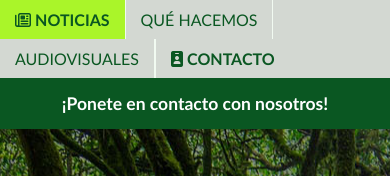
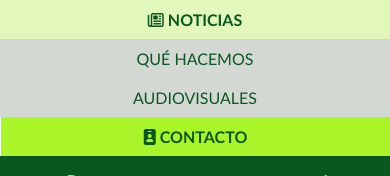
Before and after one commit to nmidia92/PROYECTO-CCS-PARA-GIT, a plain HTML site: page contacto.html in a window 390 px wide. Shown: the top 176 px of the page. Drawn offline with Linux system fonts and the light colour scheme.

Commit message:
DETALLES BARRAS
AGREGUE LA MODIFICACION DE LA BARRA PARA NAVEGACION EN EL MOVIL EN EL STYLE CSS (@MEDIA 800PX)

```diff
--- a/contacto.html
+++ b/contacto.html
@@ -16,10 +16,10 @@
         <div class="barra">
             <nav>
                <ul>
-                   <li> <a class="active" href="index.html"><i class="fa-regular fa-newspaper"></i> <b>  NOTICIAS</b></a></li>
+                   <li> <a href="index.html"><i class="fa-regular fa-newspaper"></i> <b>  NOTICIAS</b></a></li>
                    <li> <a href="quiensoy.html"> QUÉ HACEMOS</a></li>
                    <li> <a href="audiovisuales.html"> AUDIOVISUALES</a></li>
-                   <li > <a href="contacto.html"> <i class="fa-solid fa-id-badge"></i> <b>CONTACTO </b></a></li>
+                   <li > <a class="active"  href="contacto.html"> <i class="fa-solid fa-id-badge"></i> <b>CONTACTO </b></a></li>
 
                </ul>
 
--- a/style.css
+++ b/style.css
@@ -114,3 +114,25 @@ footer{
     font-family: 'Gill Sans', 'Gill Sans MT', Calibri, 'Trebuchet MS', sans-serif;
     padding: 0;
 }
+
+@media (max-width:800px){
+
+    .barra {
+       display: block;
+       justify-content: center;
+   }
+
+   ul {
+       display: flex;
+       flex-direction: column;
+       align-items: center;
+   }
+
+   li {
+       float: none;
+       width: 100%;
+       text-align: center;
+       border-right: none;
+
+   }
+}
```
Also changed, not shown: audiovisuales.html (+2 -2 lines), quiensoy.html (+2 -2 lines), styles/contacto.css (line endings or trailing spaces), styles/quiensoy.css (line endings or trailing spaces).
